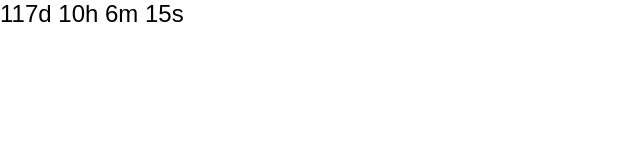
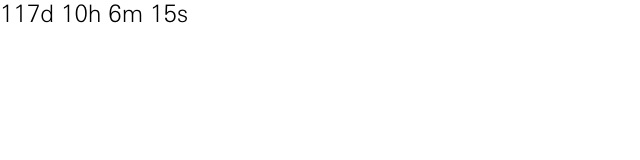
Before and after one commit to psymbio/countdown, a plain HTML site: page index.html in a window 1280 px wide. Shown: the full height of the page, 0-640 px from the left. Drawn offline with Linux system fonts and the light colour scheme.

Commit message:
font change

```diff
--- a/index.html
+++ b/index.html
@@ -4,8 +4,14 @@
     <meta charset="UTF-8">
     <meta name="viewport" content="width=device-width, initial-scale=1.0">
     <style>
+        @font-face {
+            font-family: 'Univers Next';
+            src: url('Univers Next W04 330 Light.otf') format('opentype');
+            font-weight: 300;
+            font-style: normal;
+        }
         body {
-            font-family: Arial, sans-serif;
+            font-family: 'Univers Next';
             margin: 0;
             padding: 0;
         }
```
Also changed, not shown: Univers Next W04 330 Light.otf (added).
